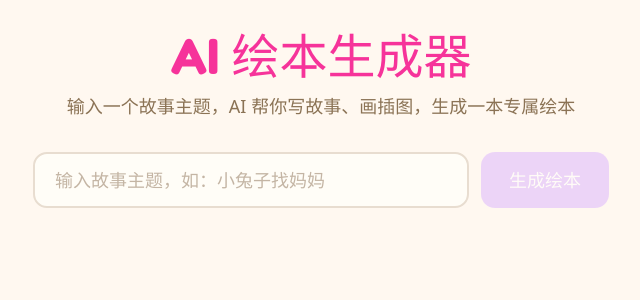
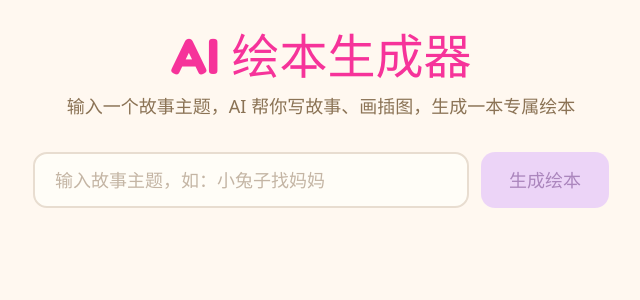
Before and after one commit to nosin777888/ai--, a Next.js app in the folder projects/: page / in a window 1280 px wide. Shown: the top 300 px of the page, without its empty margins (319-959 px from the left). Built offline with nearby package versions, Linux system fonts and the light colour scheme; a web font is replaced by a local one.

Commit message:
按钮字体

```diff
--- a/projects/src/app/page.tsx
+++ b/projects/src/app/page.tsx
@@ -156,7 +156,7 @@ export default function StorybookGenerator() {
           <button
             onClick={handleGenerate}             // 点击时触发生成
             disabled={isLoading || !theme.trim()}  // 加载中或没输入时禁用
-            className="px-7 py-3 rounded-xl bg-purple-300 text-white text-lg font-medium
+            className="px-7 py-3 rounded-xl bg-purple-300 text-purple-900 text-lg font-medium
                        hover:bg-purple-400 active:scale-95
                        disabled:opacity-50 disabled:cursor-not-allowed
                        transition-all cursor-pointer"
```
